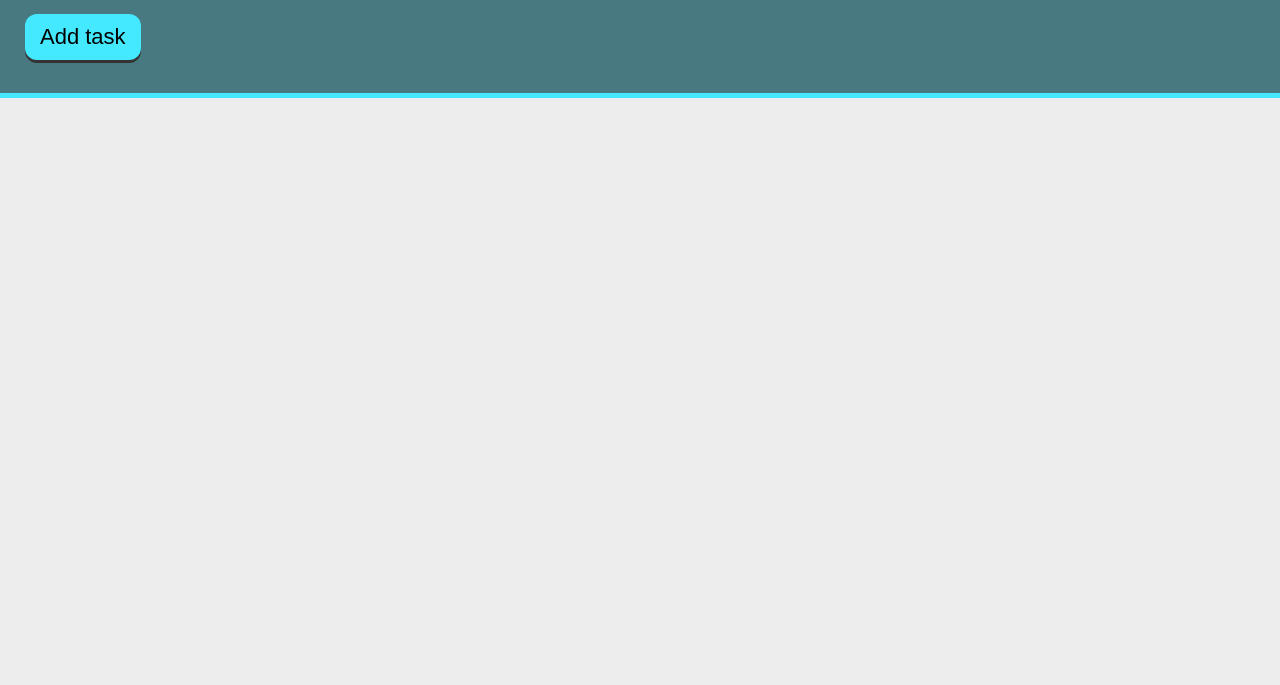
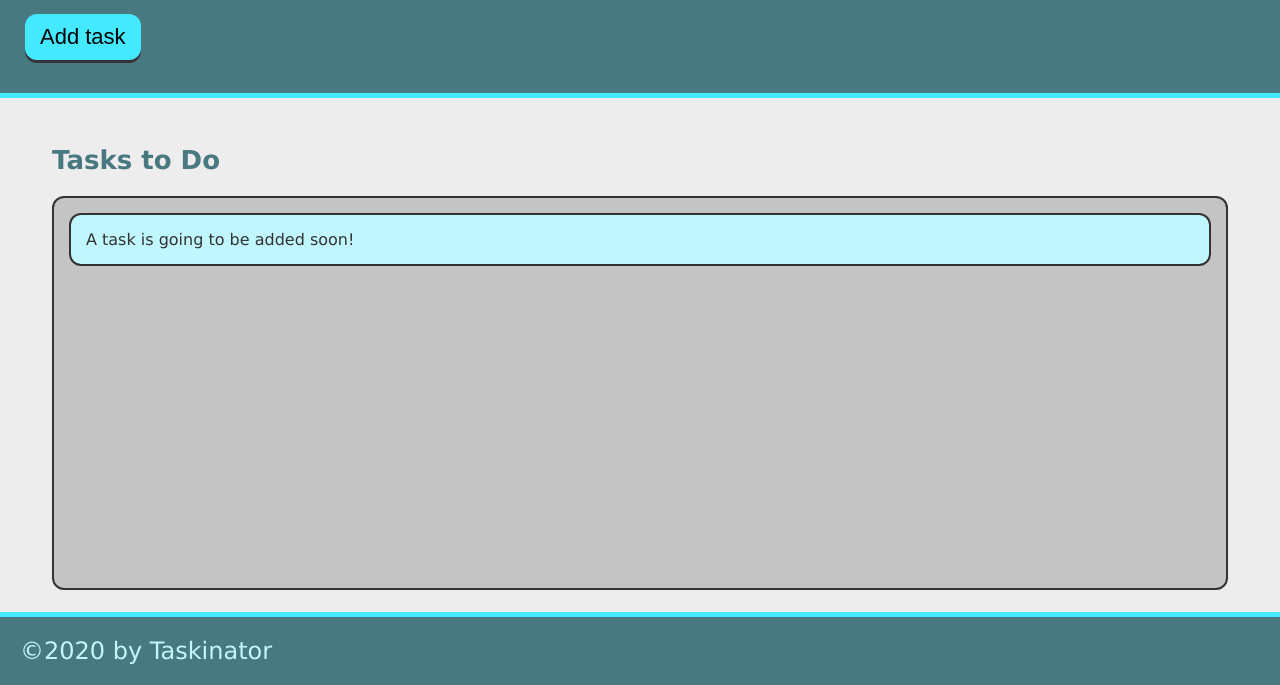
Before and after one commit to catleejs/taskinator, a plain HTML site: page index.html in a window 1280 px wide. Shown: the part 115-800 px from the top of the page. Drawn offline with Linux system fonts and the light colour scheme.

Commit message:
structuring HTML

```diff
--- a/index.html
+++ b/index.html
@@ -23,7 +23,24 @@
         </button>
     </header>
 
+    <main class="page-content">
+            <section class="task-list-wrapper">
+                <h2 class="list-title">
+                    Tasks to Do
+                </h2>
+                <ul class="task-list">
+                    <li class="task-item">
+                        A task is going to be added soon!
+                    </li>
+                </ul>
+            </section>
+    </main>
+
     <script src="./assets/js/script.js"></script>
+
+    <footer>
+        &copy;2020 by Taskinator
+    </footer>
 </body>
 
 </html>
```
